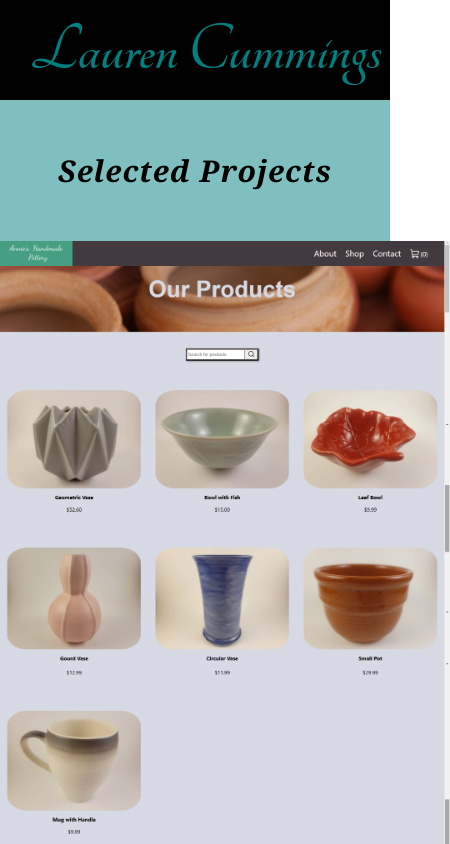
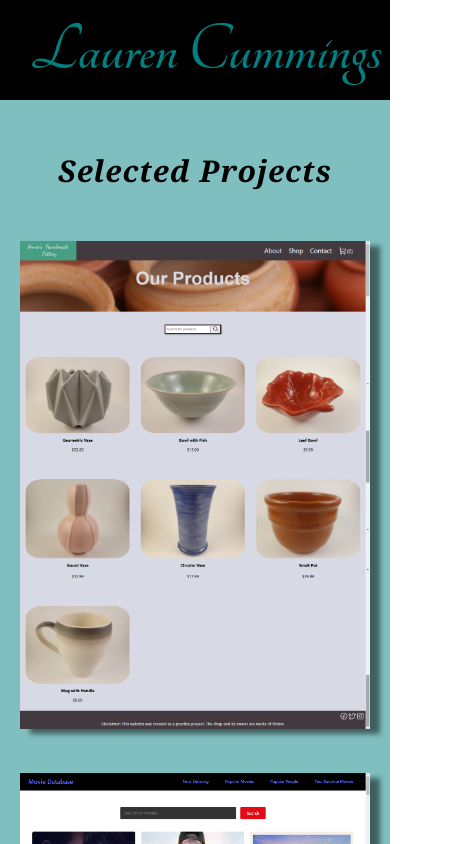
Before and after one commit to LaurenCummings/portfolio-project, a React (Vite) app: page / in a window 390 px wide. Shown: the top 844 px of the page, 450 px wide, since content can reach past the window. Built offline with nearby package versions, Linux system fonts and the light colour scheme.

Commit message:
Added media query for phone screen size

```diff
--- a/src/css/Home.css
+++ b/src/css/Home.css
@@ -49,3 +49,9 @@
         width: 450px;
     }
 }
+
+@media (max-width: 400px) {
+    .selected-projects img {
+        width: 350px;
+    }
+}
```
